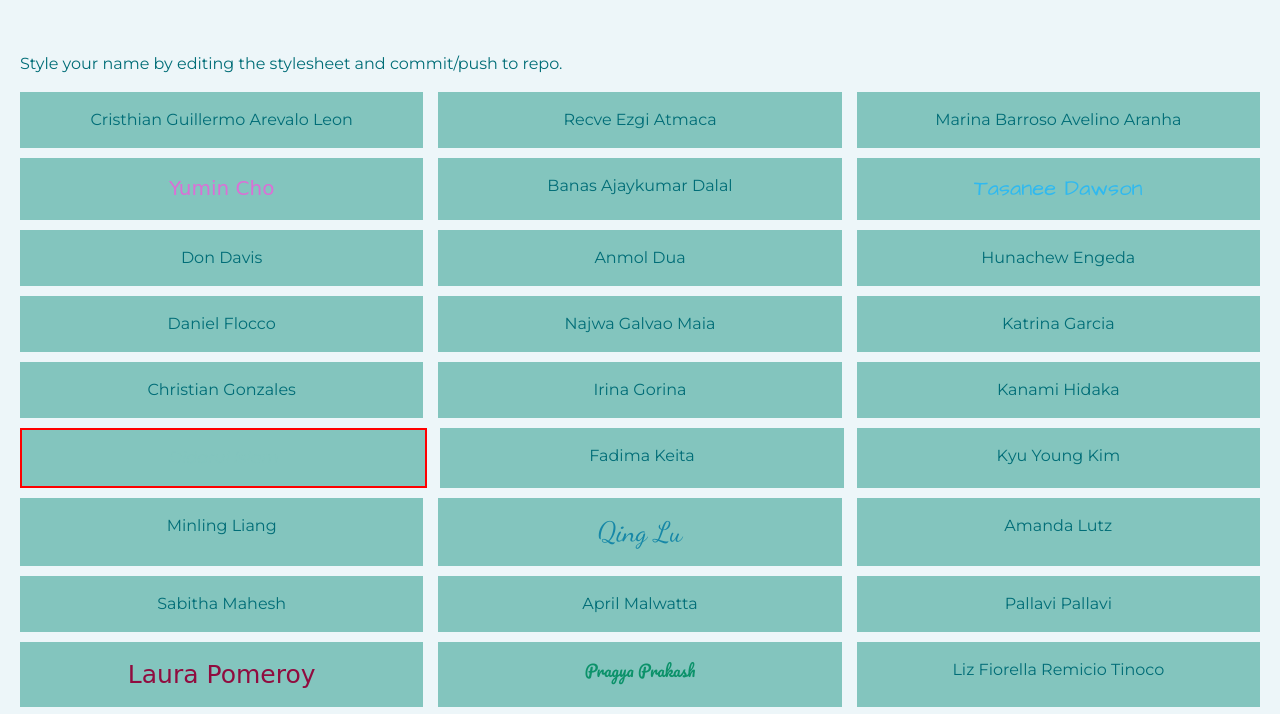
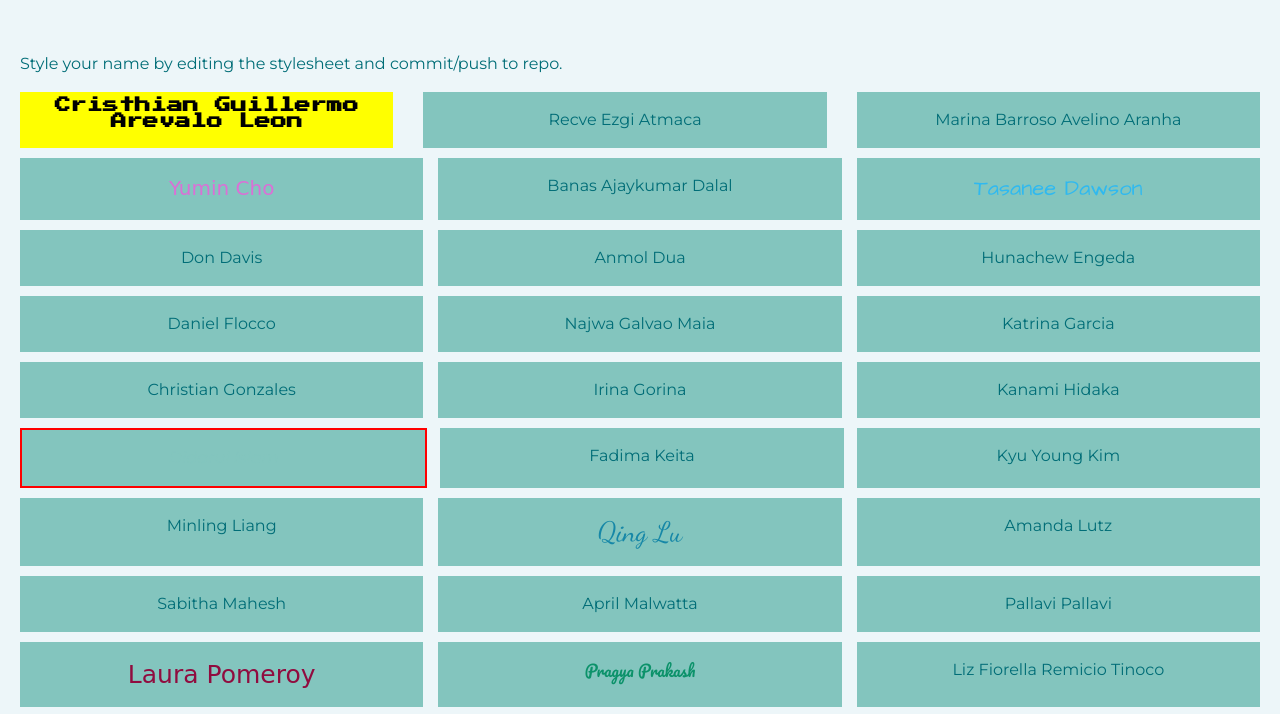
Before and after one commit to sabithamahesh/inm320-git-assignment, a website: page public/index.html in a window 1280 px wide. Shown: the part 68-782 px from the top of the page. Drawn offline with nearby package versions, Linux system fonts and the light colour scheme; a web font is replaced by a local one.

Commit message:
I added some styles and a cool image.

```diff
--- a/public/assets/css/style.css
+++ b/public/assets/css/style.css
@@ -29,6 +29,11 @@ main div {
 }
 
 #cgarevalo-leon {
+  background-color: yellow;
+  color: black;
+  padding: 5px;
+  font-weight: 700;
+  font-family: 'Press Start 2P', cursive;
 }
 
 #ratmaca {
--- a/public/index.html
+++ b/public/index.html
@@ -18,6 +18,8 @@
     <link rel="preconnect" href="https://fonts.gstatic.com">
     <link href="https://fonts.googleapis.com/css2?family=Dancing+Script&family=Pacifico&display=swap" rel="stylesheet">
     <link href="https://fonts.googleapis.com/css2?family=Acme&display=swap" rel="stylesheet">
+    <link rel="preconnect" href="https://fonts.gstatic.com">
+<link href="https://fonts.googleapis.com/css2?family=Press+Start+2P&display=swap" rel="stylesheet">
 </head>
 <body>
     <header>
```
Also changed, not shown: public/assets/images/cristhian_arevalo.jpg (added).
